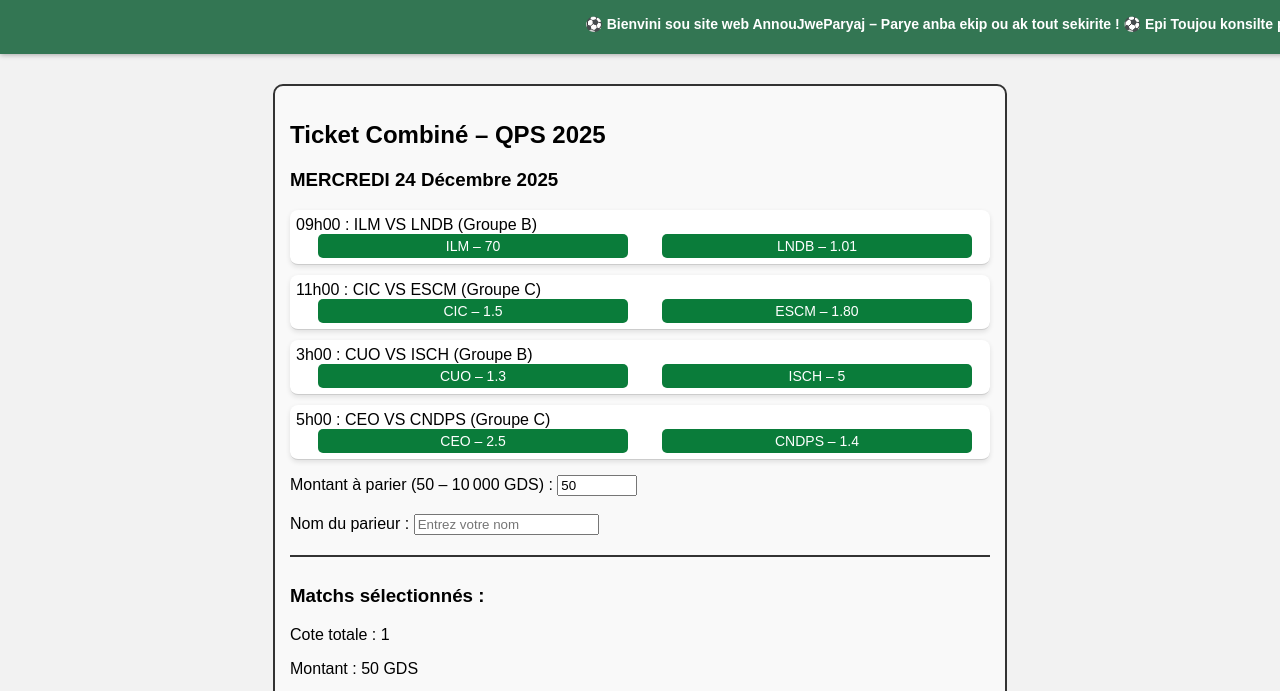
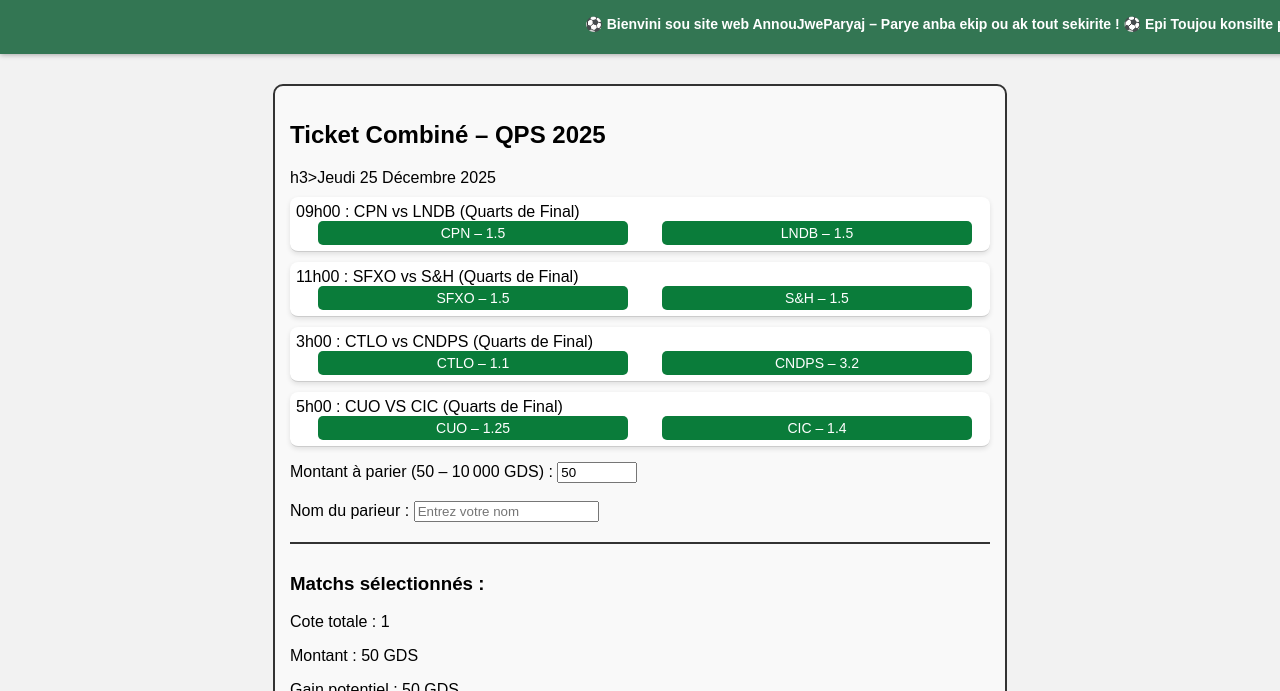
Before and after one commit to Annoujweparyaj/Annoujweparyaj, a plain HTML site: page index.html in a window 1280 px wide. Shown: the part 106-797 px from the top of the page. Drawn offline with Linux system fonts and the light colour scheme.

Commit message:
Update index.html

```diff
--- a/index.html
+++ b/index.html
@@ -43,37 +43,35 @@
     <!-- Deuxième Journée – Samedi 20 Décembre 2025 -->
 
     <!-- Quatrieme Journée – Dimanche 21 Décembre 2025 -->
-
-      <h3>MERCREDI 24 Décembre 2025</h3>
-    <div class="match" data-match="ILM VS LNDB">
-        <span>09h00 : ILM VS LNDB (Groupe B)</span>
+ h3>Jeudi 25 Décembre 2025</h3>
+    <div class="match" data-match="CPN vs LNDB">
+        <span>09h00 : CPN vs LNDB (Quarts de Final)</span>
         <div class="cotes">
-            <button class="select-team" data-team="ILM" data-cote="70">ILM – 70</button>
-            <button class="select-team" data-team="LBNB" data-cote="1.01">LNDB – 1.01</button>
+            <button class="select-team" data-team="CPN" data-cote="1.5">CPN – 1.5</button>
+            <button class="select-team" data-team="LBNB" data-cote="1.5">LNDB – 1.5</button>
         </div>
     </div>
-    <div class="match" data-match="CIC VS ESCM">
-        <span>11h00 : CIC VS ESCM (Groupe C)</span>
+    <div class="match" data-match="SFXO  vs S&H">
+        <span>11h00 : SFXO  vs S&H (Quarts de Final)</span>
         <div class="cotes">
-            <button class="select-team" data-team="CIC" data-cote="1.5">CIC – 1.5</button>
-            <button class="select-team" data-team="ESCM" data-cote="1.80">ESCM – 1.80</button>
+            <button class="select-team" data-team="SFXO" data-cote="1.5">SFXO – 1.5</button>
+            <button class="select-team" data-team="S&H" data-cote="1.5">S&H – 1.5</button>
         </div>
     </div>
-    <div class="match" data-match="CUO VS ISCH">
-        <span>3h00 : CUO VS ISCH (Groupe B)</span>
+    <div class="match" data-match="CTLO vs CNDPS">
+        <span>3h00 : CTLO vs CNDPS (Quarts de Final)</span>
         <div class="cotes">
-            <button class="select-team" data-team="CUO " data-cote="1.3">CUO – 1.3</button>
-            <button class="select-team" data-team="ISCH" data-cote="5">ISCH – 5</button>
+            <button class="select-team" data-team="CTLO" data-cote="1.1">CTLO – 1.1</button>
+            <button class="select-team" data-team=" CNDPS" data-cote="3.2">CNDPS – 3.2</button>
         </div>
     </div>
-    <div class="match" data-match="CEO VS CNDPS">
-        <span>5h00 :  CEO VS CNDPS (Groupe C)</span>
+    <div class="match" data-match="CUO VS CIC">
+        <span>5h00 :  CUO VS CIC (Quarts de Final)</span>
         <div class="cotes">
-            <button class="select-team" data-team="CEO" data-cote="2.5">CEO – 2.5</button>
-            <button class="select-team" data-team="CNDPS" data-cote="1.4">CNDPS – 1.4</button>
+            <button class="select-team" data-team="CUO" data-cote="1.25">CUO – 1.25</button>
+            <button class="select-team" data-team="CIC" data-cote="1.4">CIC – 1.4</button>
         </div>
     </div>
-
 
 
 
```
